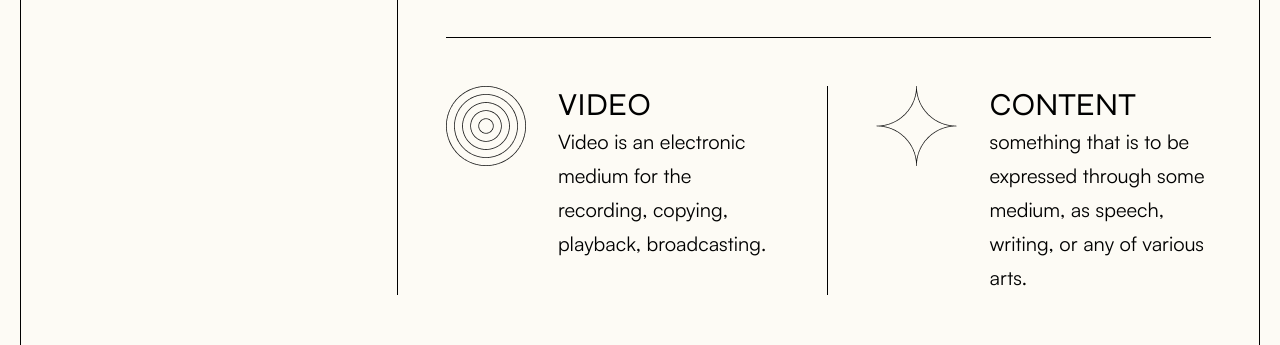
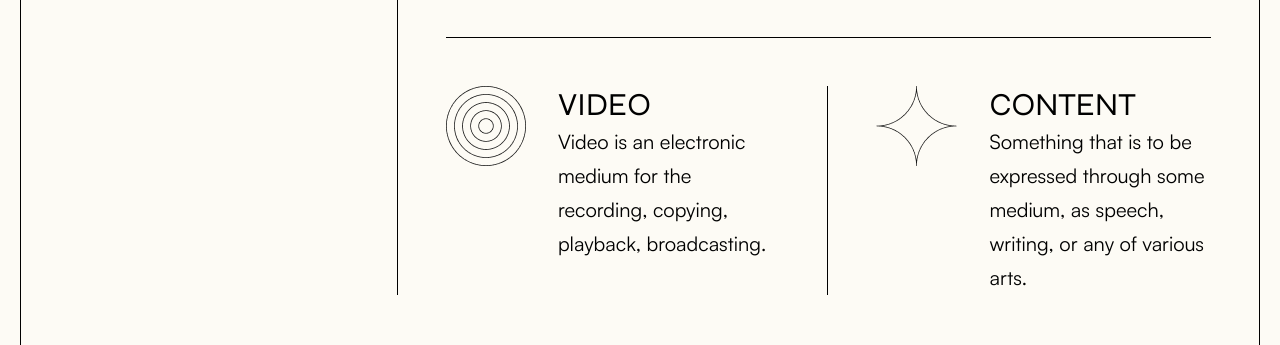
Before and after one commit to taodemy/website, a Next.js app: page / in a window 1280 px wide. Shown: the part 1200-1545 px from the top of the page. Built offline with nearby package versions, Linux system fonts and the light colour scheme.

Commit message:
fix:adjust text

```diff
--- a/components/general/WhatWeDo.tsx
+++ b/components/general/WhatWeDo.tsx
@@ -29,14 +29,17 @@ const WhatWeDo = () => {
     {
       id: 4,
       title: "CONTENT",
-      content: "something that is to be expressed through some medium, as speech, writing, or any of various arts.",
+      content:
+        "Something that is to be expressed through some medium, as speech, writing, or any of various arts.",
       icon: "/images/content_icon.png",
       alt: "Content icon",
     },
   ];
   return (
     <section className={styles["what-we-do"]}>
-      <p className={`${styles["what-we-do__txt"]} ${headingFont.className} global__text-meta`}>WHAT WE DO</p>
+      <p className={`${styles["what-we-do__txt"]} ${headingFont.className} global__text-meta`}>
+        WHAT WE DO
+      </p>
       <div className={styles["what-we-do__content"]}>
         {whatWeDoItems.map((item) => (
           <WhatWeDoItem
```
